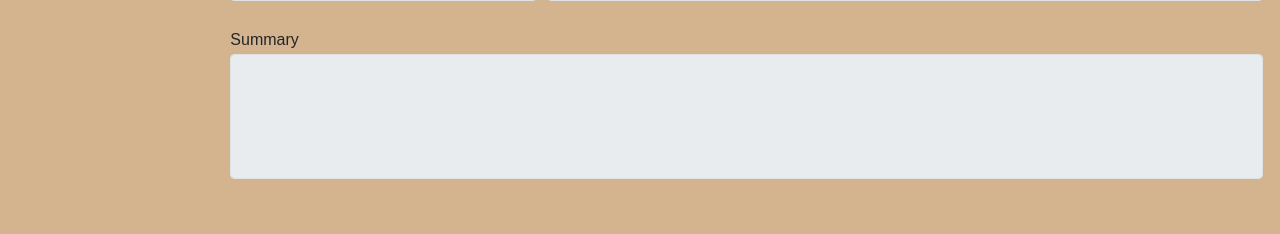
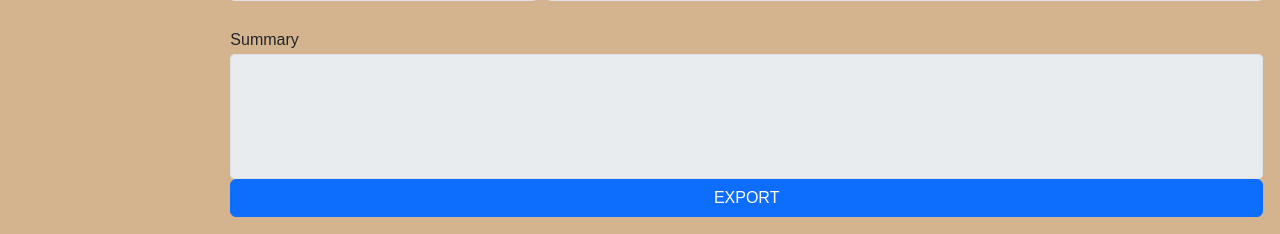
Before and after one commit to michealcoleyoung/cornell-quick-notes, a Flask app: page / in a window 1280 px wide. Shown: the part 566-800 px from the top of the page. Run offline with Flask 3, Linux system fonts and the light colour scheme; data that the repository does not hold is empty.

Commit message:
Added export button

```diff
--- a/templates/index.html
+++ b/templates/index.html
@@ -29,7 +29,7 @@
               <!-- Existing notes will be populated here -->
                {% for note in notes %}
                <li class="list-group-item d-flex justify-content-between align-items-center" data-note-id="{{ note.id }}">
-                <button class="btn-primary">{{ note.title}}</button>
+                <button class="btn-primary">{{ note.title }}</button>
                 <button class="btn btn-danger btn-sm" onclick="deleteNote(this)">Delete</button>
                </li>
                {% endfor %}
@@ -77,6 +77,7 @@
           <div class="summary-section">
             <h5>Summary</h5>
             <textarea class="form-control" id="summary" disabled></textarea>
+            <button class="btn btn-primary" style="width: 100%;">EXPORT</button>
           </div>
         </div>
       </div>
```
